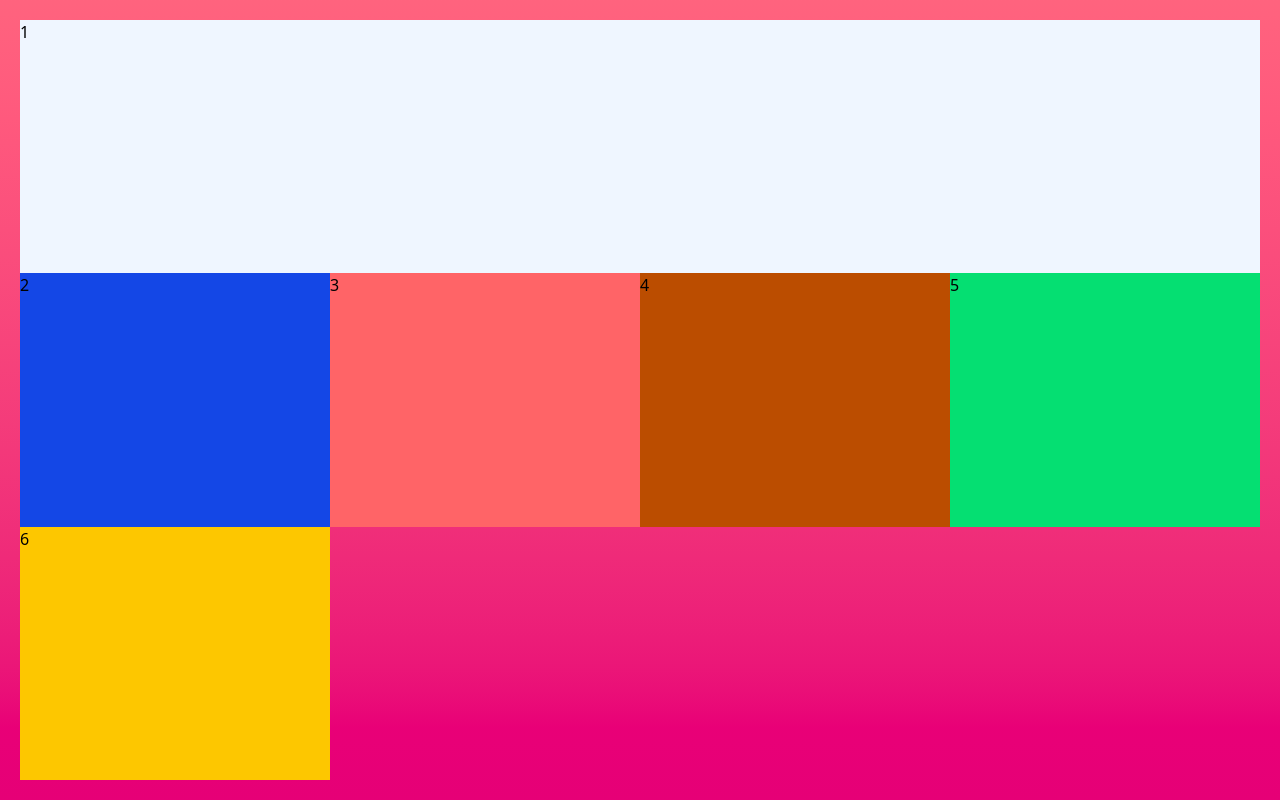
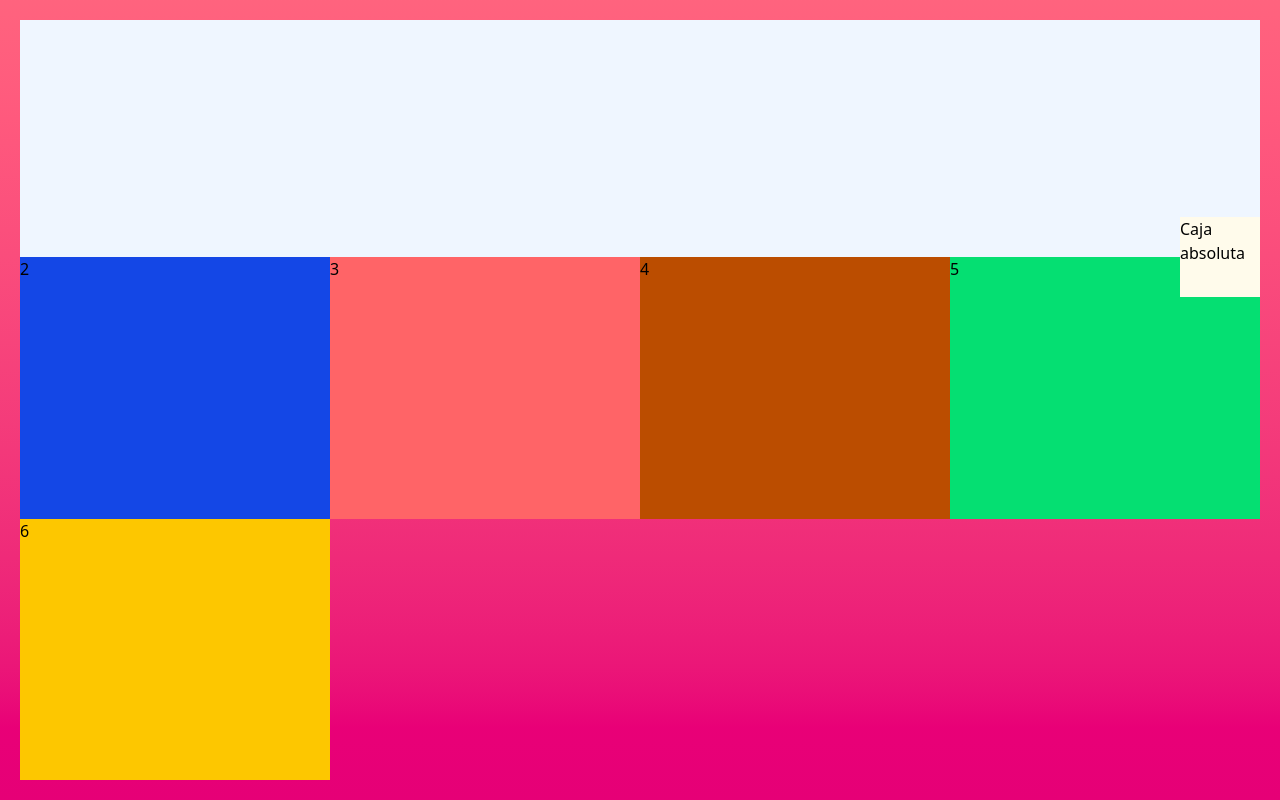
Before and after one commit to rguajanlema/taelwind-desde-cero, a website: page src/index.html in a window 1280 px wide. Drawn offline with Linux system fonts and the light colour scheme.

Commit message:
Posiciones absolutas relativas

```diff
--- a/src/index.html
+++ b/src/index.html
@@ -7,7 +7,12 @@
     <link rel="stylesheet" href="./output.css">
 </head>
 <body class="h-screen bg-linear-to-b from-rose-400 to-pink-600 p-[20px] grid sm:grid-cols-2 md:grid-cols-3 lg:grid-cols-4">
-    <div class="bg-blue-50 sm:col-span-2 md:col-span-3 lg:col-span-4">1</div>
+
+    <div class="bg-blue-50 sm:col-span-2 md:col-span-3 lg:col-span-4 relative">
+        <div class="w-20 h-20 bg-amber-50 absolute -bottom-10 right-0">
+            Caja absoluta
+        </div>
+    </div>
     <div class="bg-blue-700">2</div>
     <div class="bg-red-400">3</div>
     <div class="bg-amber-700">4</div>
```
Also changed, not shown: src/output.css.
